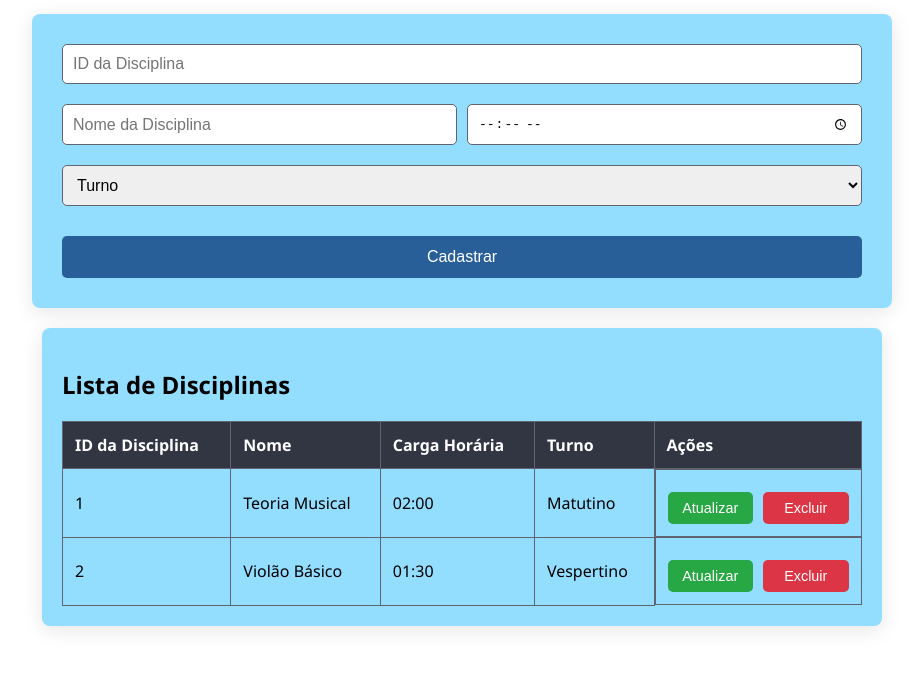
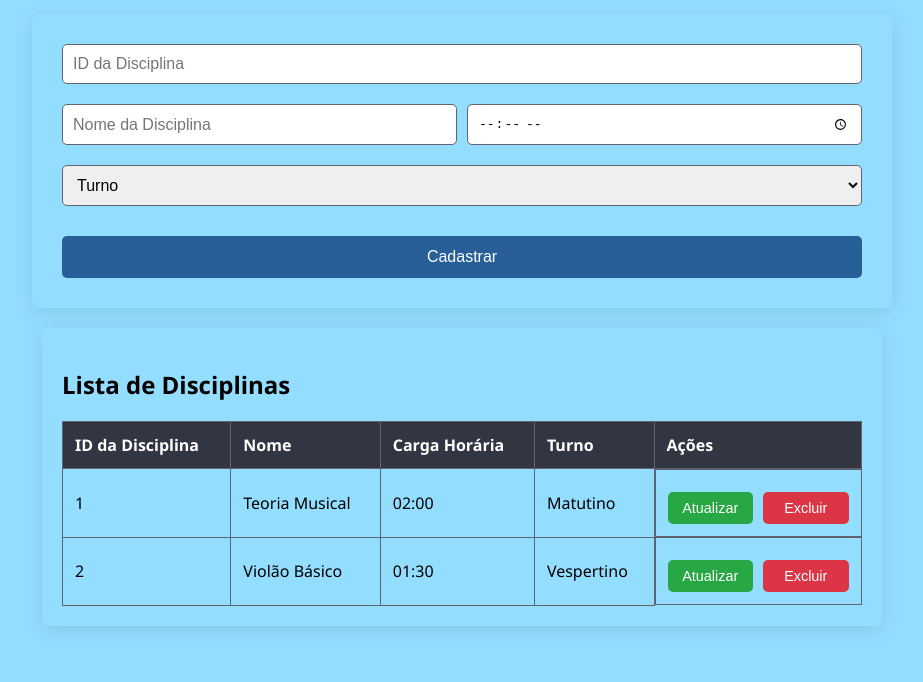
Before and after one commit to Auriacarvalho/Casa-da-Musica, a website: page Disciplinas.html in a window 1280 px wide. Shown: the part 118-800 px from the top of the page, without its empty margins (178-1101 px from the left). Drawn offline with Linux system fonts and the light colour scheme.

Commit message:
Update Disciplinas.html

```diff
--- a/Disciplinas.html
+++ b/Disciplinas.html
@@ -7,7 +7,7 @@
     <style>
         body {
             font-family: 'Segoe UI', Tahoma, Geneva, Verdana, sans-serif;
-            background-color: ##93deff; /* Cinza muito claro */
+            background-color: #93deff; /* Cinza muito claro */
             margin: 0;
             padding: 20px;
         }
```
